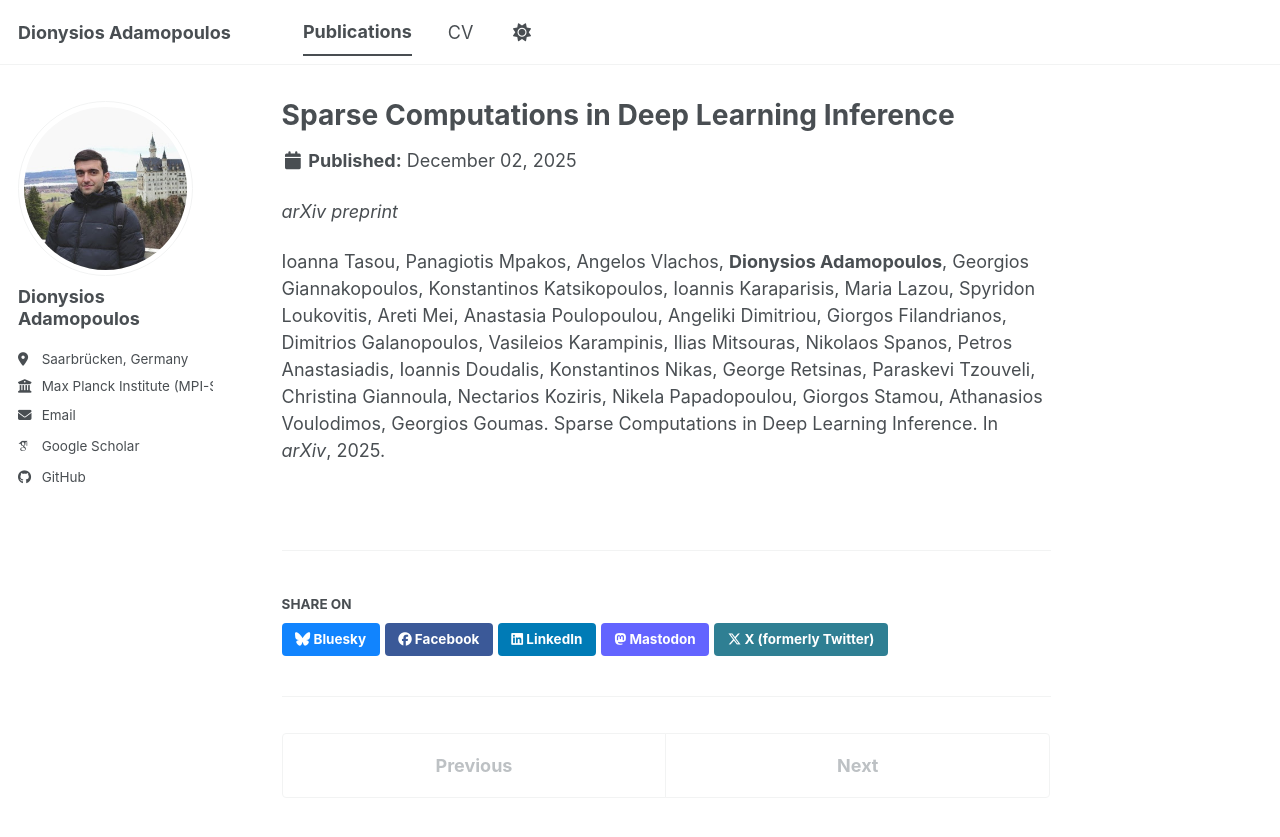
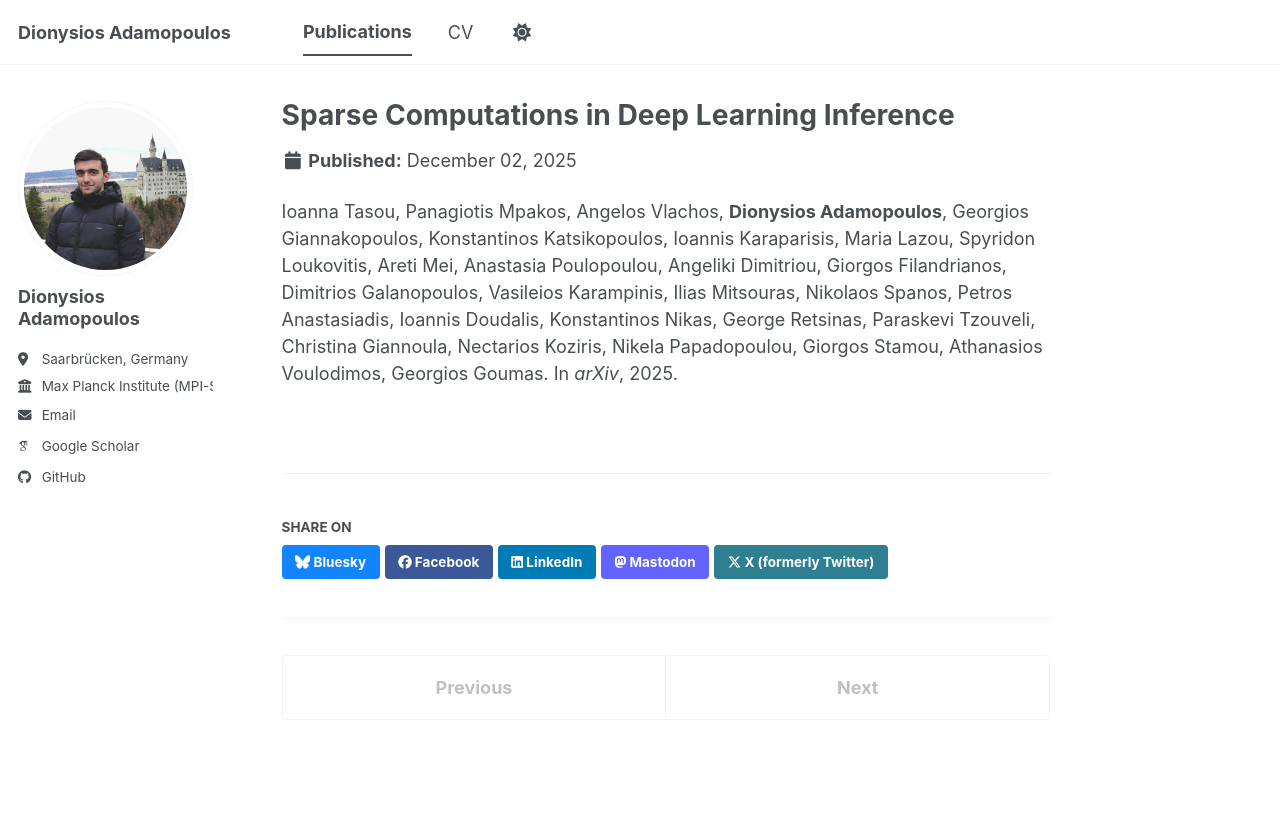
Before and after one commit to dion-adam/dion-adam.github.io, a Jekyll site: the page built from _publications/2025-12-02-Sparse-Computations-1.md, in a window 1280 px wide. Shown: the top 837 px of the page. Built offline with Jekyll 4.4.1, drawn with Linux system fonts in a browser that asks for light colours; some web fonts are replaced; a script bundle is joined from its source files by our own code; library files that are not in the unit come from our copies.

```diff
--- a/_publications/2025-12-02-Sparse-Computations-1.md
+++ b/_publications/2025-12-02-Sparse-Computations-1.md
@@ -2,8 +2,7 @@
 title: "Sparse Computations in Deep Learning Inference"
 collection: publications
 permalink: /publications/2025-12-02-Sparse-Computations-1
-date: 2025-12-02
 paperurl: 'https://arxiv.org/pdf/2512.02550'
 ---
 
-<p><i>arXiv preprint</i></p> <p>Ioanna Tasou, Panagiotis Mpakos, Angelos Vlachos, <b>Dionysios Adamopoulos</b>, Georgios Giannakopoulos, Konstantinos Katsikopoulos, Ioannis Karaparisis, Maria Lazou, Spyridon Loukovitis, Areti Mei, Anastasia Poulopoulou, Angeliki Dimitriou, Giorgos Filandrianos, Dimitrios Galanopoulos, Vasileios Karampinis, Ilias Mitsouras, Nikolaos Spanos, Petros Anastasiadis, Ioannis Doudalis, Konstantinos Nikas, George Retsinas, Paraskevi Tzouveli, Christina Giannoula, Nectarios Koziris, Nikela Papadopoulou, Giorgos Stamou, Athanasios Voulodimos, Georgios Goumas. Sparse Computations in Deep Learning Inference. In <i>arXiv</i>, 2025.</p>
+Ioanna Tasou, Panagiotis Mpakos, Angelos Vlachos, <b>Dionysios Adamopoulos</b>, Georgios Giannakopoulos, Konstantinos Katsikopoulos, Ioannis Karaparisis, Maria Lazou, Spyridon Loukovitis, Areti Mei, Anastasia Poulopoulou, Angeliki Dimitriou, Giorgos Filandrianos, Dimitrios Galanopoulos, Vasileios Karampinis, Ilias Mitsouras, Nikolaos Spanos, Petros Anastasiadis, Ioannis Doudalis, Konstantinos Nikas, George Retsinas, Paraskevi Tzouveli, Christina Giannoula, Nectarios Koziris, Nikela Papadopoulou, Giorgos Stamou, Athanasios Voulodimos, Georgios Goumas. In <i>arXiv</i>, 2025.
```
